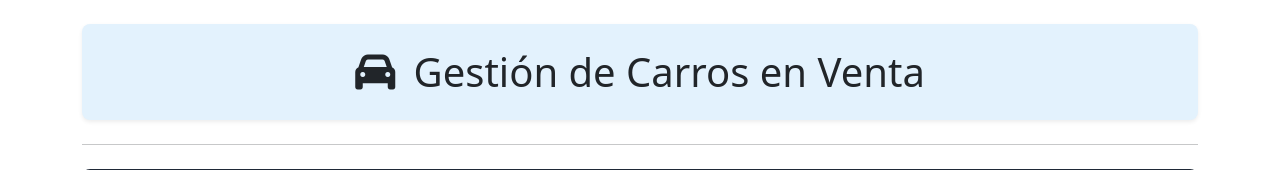
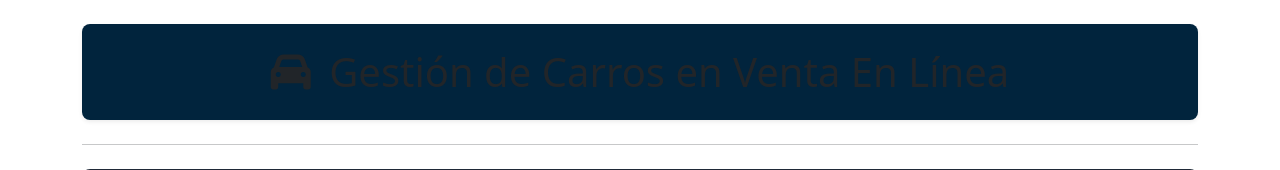
Before and after one commit to Brandon302/Ventacarros_nube2, a Flask app: page / in a window 1280 px wide. Shown: the top 170 px of the page. Run offline with Flask 3, Linux system fonts and the light colour scheme; data that the repository does not hold is empty.

Commit message:
fix/cambiobase

```diff
--- a/templates/base.html
+++ b/templates/base.html
@@ -11,10 +11,10 @@
     <div class="container mt-4">
         <header>
             <!-- Cuadro azul con el título y el ícono de un carro -->
-            <div class="p-4 rounded-3 text-center shadow-sm" style="background-color: #e3f2fd;">
+            <div class="p-4 rounded-3 text-center shadow-sm" style="background-color: #01243d;">
                 <h1 class="mb-0">
                     <i class="fas fa-car me-2"></i> <!-- Ícono de un carro -->
-                    Gestión de Carros en Venta
+                    Gestión de Carros en Venta En Línea
                 </h1>
             </div>
             <hr class="my-4">
```
